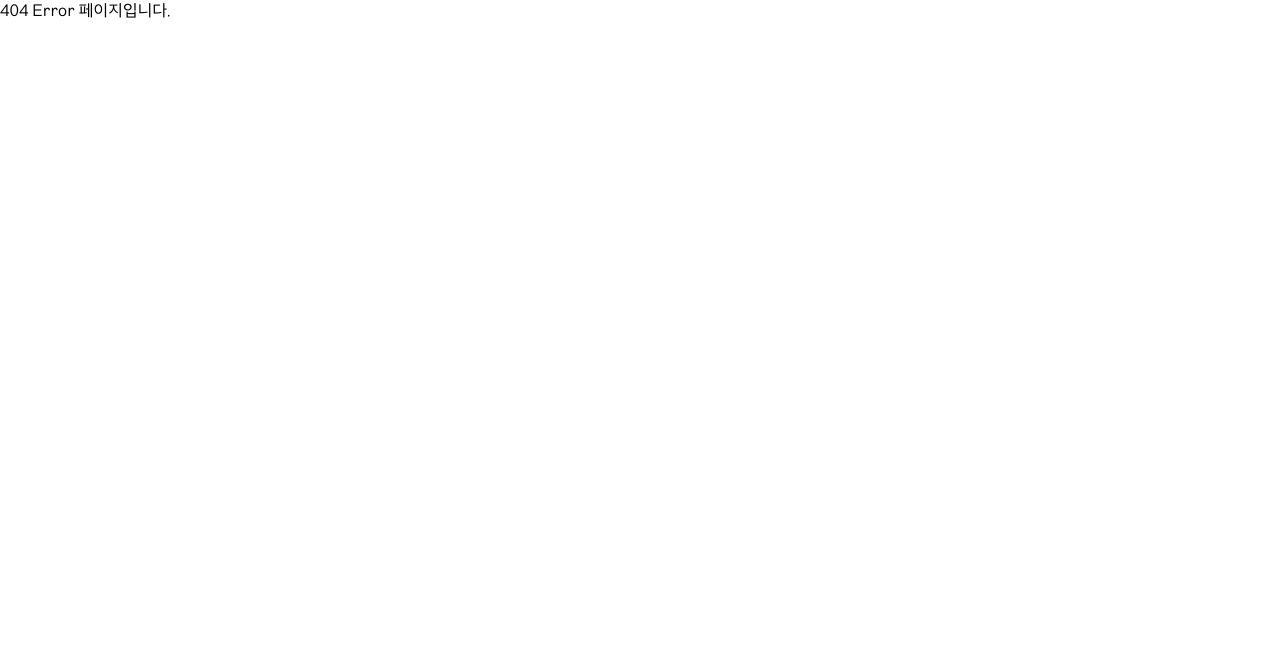
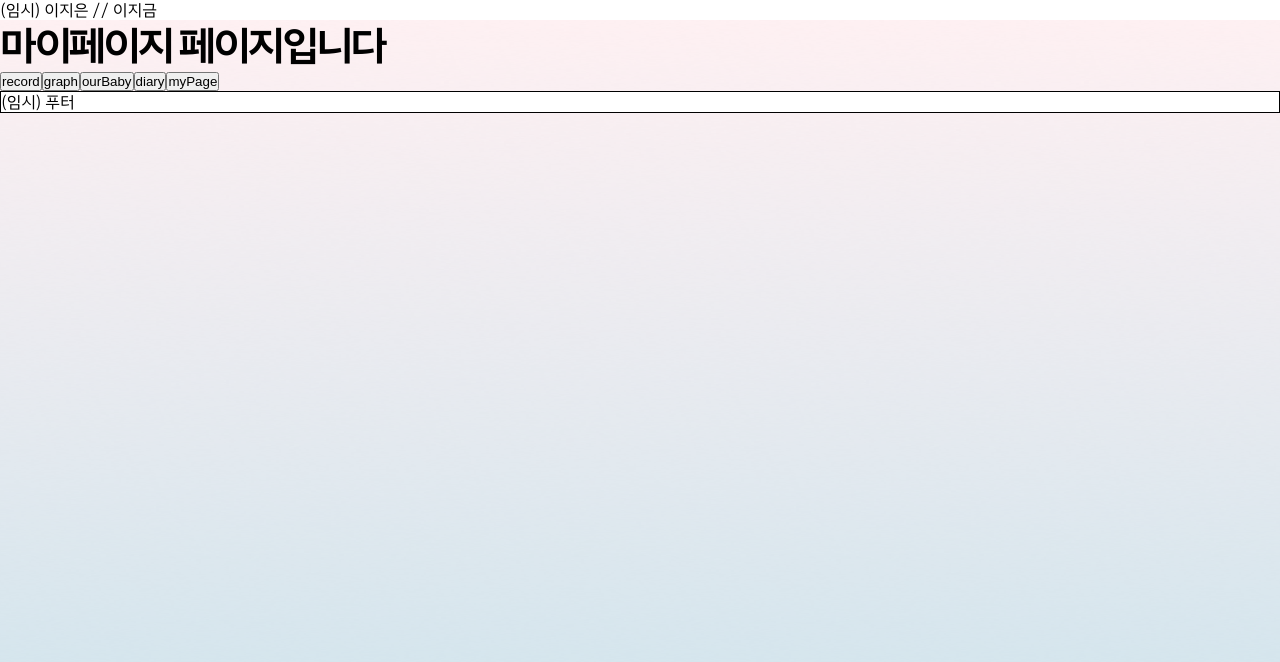
Before and after one commit to yunsbob/Sonagi, a React (Create React App) app in the folder frontend-web/: page /main/myPage in a window 1280 px wide. Before the commit this address had no page. Shown: the top 662 px of the page. Built offline with nearby package versions, Linux system fonts and the light colour scheme.

Commit message:
[S09P12B207-254] feat : TabBar, 기록/그래프/우리아기/일기/마이페이지 라우팅

```diff
--- /dev/null
+++ b/frontend-web/src/components/organisms/TabBar/TabBar.tsx
@@ -0,0 +1,23 @@
+import { Image } from '@/components/atoms/Image/Image';
+import { useNavigate } from 'react-router-dom';
+import { PATH } from '@/constants/path';
+
+export default function TabBar() {
+  const navigate = useNavigate();
+
+  const goToMain = () => navigate('/main');
+  const goToGraph = () => navigate('/main/graph');
+  const goToOurBaby = () => navigate('/main/ourBaby');
+  const goToDiary = () => navigate('/main/diary');
+  const goToMyPage = () => navigate('/main/myPage');
+
+  return (
+    <nav>
+      <button onClick={goToMain}>record</button>
+      <button onClick={goToGraph}>graph</button>
+      <button onClick={goToOurBaby}>ourBaby</button>
+      <button onClick={goToDiary}>diary</button>
+      <button onClick={goToMyPage}>myPage</button>
+    </nav>
+  );
+}
--- a/frontend-web/src/constants/path.ts
+++ b/frontend-web/src/constants/path.ts
@@ -3,6 +3,7 @@ const PATH = {
   ROOT: '/',
   LOGIN: '/logIn',
   SIGNIN: '/signIn',
+  MAIN: '/main',
 } as const;
 
 export { PATH };
--- /dev/null
+++ b/frontend-web/src/pages/DiaryPage/DiaryPage.tsx
@@ -0,0 +1,7 @@
+import { Text } from '@/components/atoms/Text/Text.styles';
+
+const DiaryPage = () => {
+  return <Text size="headXLarge">다이어리 페이지입니다</Text>;
+};
+
+export default DiaryPage;
--- /dev/null
+++ b/frontend-web/src/pages/GraphPage/GraphPage.tsx
@@ -0,0 +1,7 @@
+import { Text } from '@/components/atoms/Text/Text.styles';
+
+const GraphPage = () => {
+  return <Text size="headXLarge">그래프페이지입니다</Text>;
+};
+
+export default GraphPage;
--- a/frontend-web/src/pages/LogInPage/LogInPage.tsx
+++ b/frontend-web/src/pages/LogInPage/LogInPage.tsx
@@ -1,4 +1,4 @@
-import { Background } from '@/components/atoms/BabyBackground/Background.styles';
+import { Background } from '@/components/atoms/Background/Background.styles';
 
 import babyBackground from '@/assets/images/background.png';
 import blueBaby from '@/assets/images/img-baby-blue.png';
--- /dev/null
+++ b/frontend-web/src/pages/MainPage/MainPage.tsx
@@ -0,0 +1,24 @@
+import { Outlet } from 'react-router-dom';
+import { Background } from '@/components/atoms/Background/Background.styles';
+import backgroundGradient from '@/assets/images/background-gradient.png';
+import { Text } from '@/components/atoms/Text/Text.styles';
+import TabBar from '@/components/organisms/TabBar/TabBar';
+
+const MainPage = () => {
+  return (
+    <Background background={backgroundGradient}>
+      <div style={{ backgroundColor: 'white' }}>
+        <header>
+          <Text size="medium1">(임시) 이지은 // 이지금</Text>
+        </header>
+      </div>
+      <Outlet />
+      <TabBar />
+      <div style={{ backgroundColor: 'white' }}>
+        <footer style={{ border: '1px solid black' }}> (임시) 푸터 </footer>
+      </div>
+    </Background>
+  );
+};
+
+export default MainPage;
--- /dev/null
+++ b/frontend-web/src/pages/MyPagePage/MyPagePage.tsx
@@ -0,0 +1,7 @@
+import { Text } from '@/components/atoms/Text/Text.styles';
+
+const MyPagePage = () => {
+  return <Text size="headXLarge">마이페이지 페이지입니다</Text>;
+};
+
+export default MyPagePage;
--- /dev/null
+++ b/frontend-web/src/pages/OurBabyPage/OurBabyPage.tsx
@@ -0,0 +1,7 @@
+import { Text } from '@/components/atoms/Text/Text.styles';
+
+const OurBabyPage = () => {
+  return <Text size="headXLarge">우리아이 페이지입니다</Text>;
+};
+
+export default OurBabyPage;
--- /dev/null
+++ b/frontend-web/src/pages/RecordPage.tsx/RecordPage.tsx
@@ -0,0 +1,14 @@
+import { Text } from '@/components/atoms/Text/Text.styles';
+
+const RecordPage = () => {
+  return (
+    <div>
+      <section style={{ border: '1px solid black' }}> (임시) 캘린더 </section>
+      <section> (임시) 카테고리 </section>
+      <Text size="headXLarge">기록페이지입니다</Text>
+      <section> (임시) 블록1 // 블록2 // 블록3 </section>
+    </div>
+  );
+};
+
+export default RecordPage;
--- a/frontend-web/src/pages/SignInPage/SignInPage.tsx
+++ b/frontend-web/src/pages/SignInPage/SignInPage.tsx
@@ -1,4 +1,4 @@
-import { Background } from '@/components/atoms/BabyBackground/Background.styles';
+import { Background } from '@/components/atoms/Background/Background.styles';
 import orangeBackground from '@/assets/images/background-orange-to-blue.png';
 import { Text } from '@/components/atoms/Text/Text.styles';
 import family from '@/assets/images/img-family.png';
--- a/frontend-web/src/router/routes.tsx
+++ b/frontend-web/src/router/routes.tsx
@@ -5,6 +5,14 @@ import { PATH } from '@/constants/path';
 import LogInPage from '@/pages/LogInPage/LogInPage';
 import NotFoundPage from '@/pages/NotFoundPage/NotFoundPage';
 import SignInPage from '@/pages/SignInPage/SignInPage';
+
+// footer
+import MainPage from '@/pages/MainPage/MainPage';
+import GraphPage from '@/pages/GraphPage/GraphPage';
+import OurBabyPage from '@/pages/OurBabyPage/OurBabyPage';
+import DiaryPage from '@/pages/DiaryPage/DiaryPage';
+import MyPagePage from '@/pages/MyPagePage/MyPagePage';
+import RecordPage from '@/pages/RecordPage.tsx/RecordPage';
 
 const router = createBrowserRouter([
   {
@@ -20,6 +28,17 @@ const router = createBrowserRouter([
     path: PATH.SIGNIN,
     element: <SignInPage />,
   },
+  {
+    path: PATH.MAIN,
+    element: <MainPage />,
+    children: [
+      { index: true, element: <RecordPage /> },
+      { path: 'graph', element: <GraphPage /> },
+      { path: 'ourBaby', element: <OurBabyPage /> },
+      { path: 'diary', element: <DiaryPage /> },
+      { path: 'myPage', element: <MyPagePage /> },
+    ],
+  },
 ]);
 
 const AppRouter = () => {
```
Also changed, not shown: frontend-web/src/components/atoms/Background/Background.styles.ts (renamed from frontend-web/src/components/atoms/BabyBackground/Background.styles.ts).
